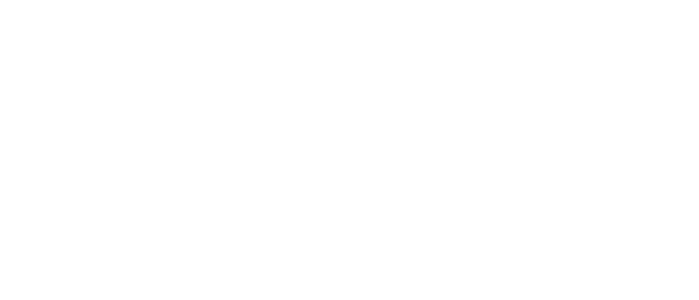
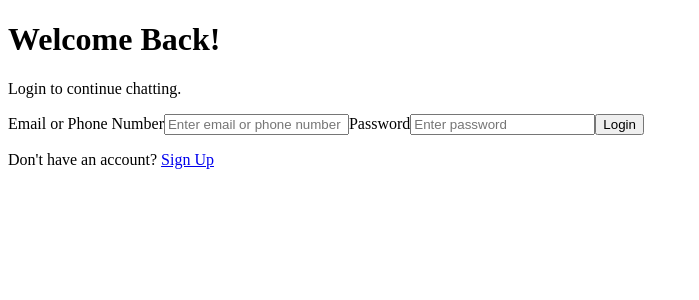
Before and after one commit to Prince-jod/GroupChat, a React app in the folder frontend/: page /login in a window 1280 px wide. Before the commit this address had no page. Shown: the top 300 px of the page, without its empty margins (0-699 px from the left). Built offline with nearby package versions, Linux system fonts and the light colour scheme; the HTML template or start-up script is replaced by a standard one.

Commit message:
Auto commit

```diff
--- a/frontend/src/App.jsx
+++ b/frontend/src/App.jsx
@@ -19,7 +19,7 @@
 
         <Route path="/signup" element={<Signup />} />
 
-        {/* <Route path="/login" element={<Login />} /> */}
+        <Route path="/login" element={<Login />} />
       </Routes>
     </BrowserRouter>
   );
```
